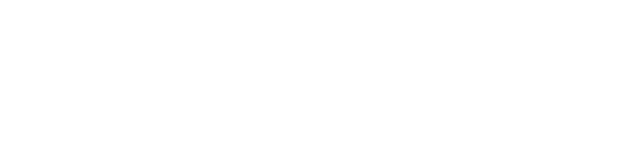
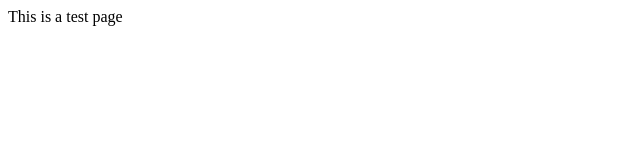
Before and after one commit to jaynam1978/GitLearn, a plain HTML site: page index.html in a window 1280 px wide. Shown: the whole page, without its empty margins (0-640 px from the left). Drawn offline with Linux system fonts and the light colour scheme.

Commit message:
added body in index.html

```diff
--- a/index.html
+++ b/index.html
@@ -2,4 +2,6 @@
 	<head>
 		<title> My page</title>
 	</head>
-</html>
+	<body>
+		<p>This is a test page<p>
+	</body></html>
```
